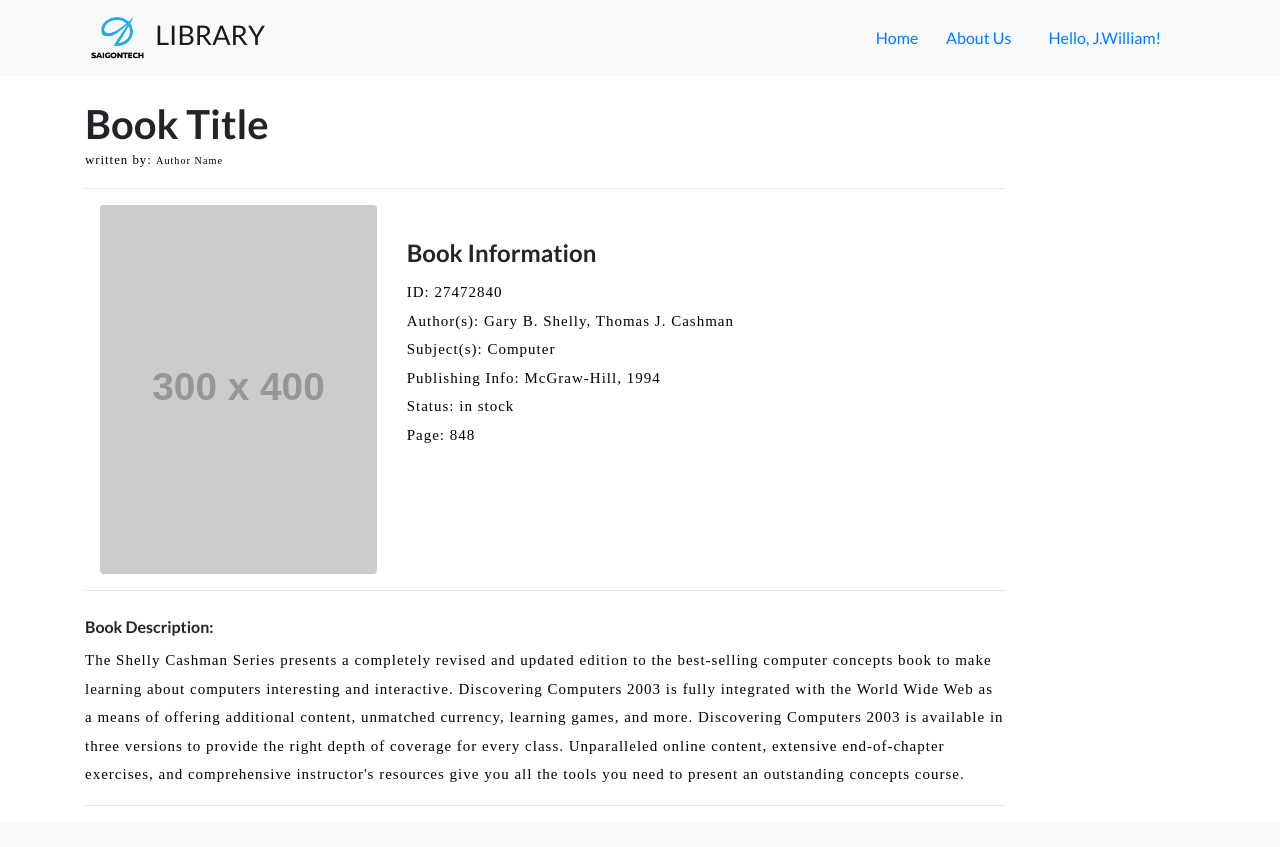
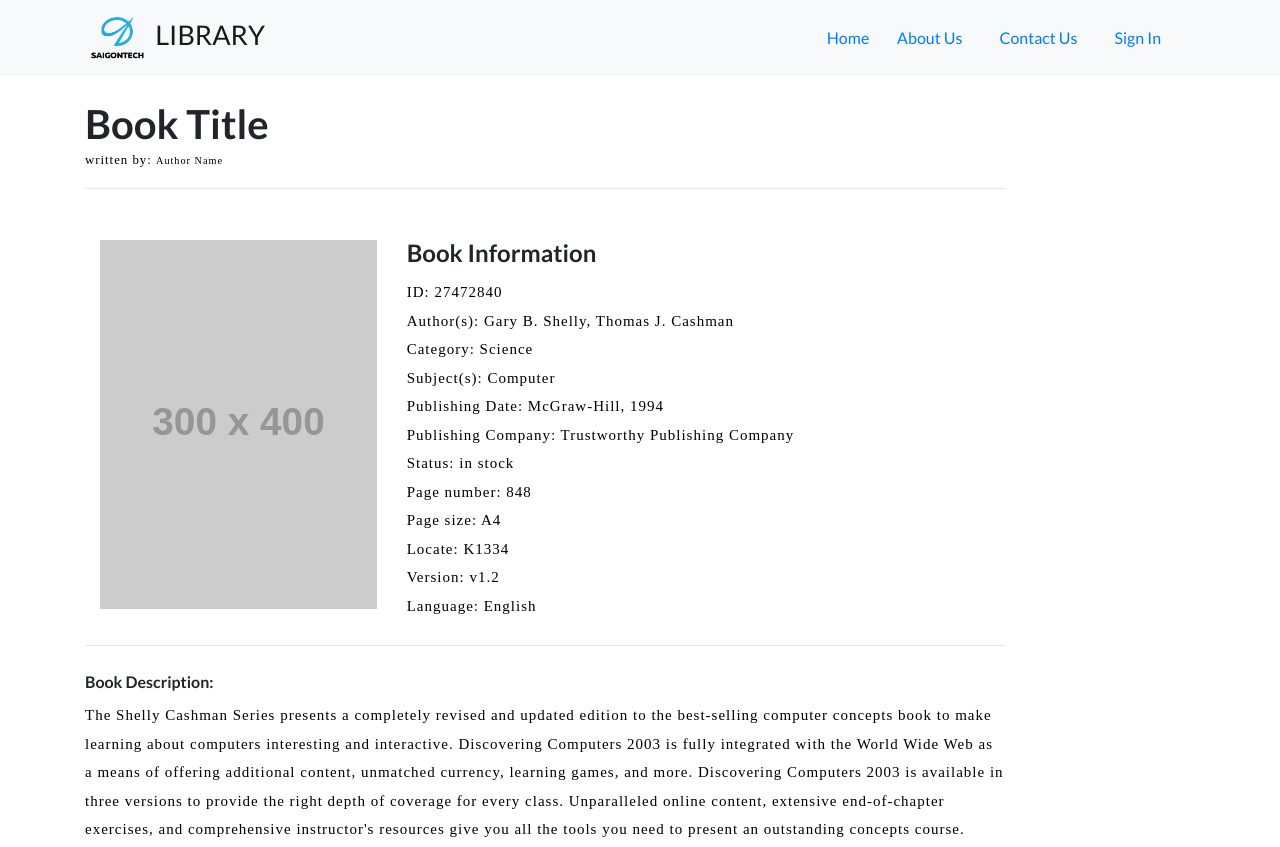
Before and after one commit to MinhTran1997/QuanLyThuVien, a website: page FrontEndUser/book-details.html in a window 1280 px wide. Shown: the top 847 px of the page. Drawn offline with nearby package versions, Linux system fonts and the light colour scheme; files that its build step writes are made by us from their sources; placeholder pictures from the web are drawn by us.

Commit message:
front-end user commited.

```diff
--- a/FrontEndUser/book-details.html
+++ b/FrontEndUser/book-details.html
@@ -46,7 +46,8 @@
             <ul class="nav ">
                 <li><a href="index.html">Home</a></li>&nbsp;&nbsp;&nbsp;&nbsp;&nbsp;&nbsp;&nbsp;&nbsp;&nbsp;
                 <li><a href="about.html">About Us</a></li>&nbsp;&nbsp;&nbsp;&nbsp;&nbsp;&nbsp;&nbsp;&nbsp;&nbsp;&nbsp;&nbsp;&nbsp;
-                <li><a href="# ">Hello, J.William! </a></li>&nbsp;&nbsp;&nbsp;&nbsp;&nbsp;&nbsp;&nbsp;&nbsp;&nbsp;&nbsp;&nbsp;
+                <li><a href="contact.html">Contact Us</a></li>&nbsp;&nbsp;&nbsp;&nbsp;&nbsp;&nbsp;&nbsp;&nbsp;&nbsp;&nbsp;&nbsp;&nbsp;
+                <li><a href="log-in.html">Sign In</a></li>&nbsp;&nbsp;&nbsp;&nbsp;&nbsp;&nbsp;&nbsp;&nbsp;&nbsp;&nbsp;&nbsp;
             </ul>
         </div>
     </nav>
@@ -76,16 +77,22 @@
 
                     <div class="row ">
                         <div class="col-lg-4 ">
-                            <img class="img-fluid rounded " src="http://placehold.it/300x400 " height="200 " width="300 " alt="book_image ">
+                            <img style="padding-top: 35px; padding-bottom: 20px" class="img-fluid rounded " src="http://placehold.it/300x400 " height="200 " width="300 " alt="book_image ">
                         </div>
                         <div class="col-lg-8 ">
                             <h4 class="mt-4 " style="padding-top: 10px; padding-bottom: 10px">Book Information</h4>
                             <p>ID: 27472840</p>
                             <p>Author(s): Gary B. Shelly, Thomas J. Cashman</p>
+                            <p>Category: Science</p>
                             <p>Subject(s): Computer</p>
-                            <p>Publishing Info: McGraw-Hill, 1994</p>
+                            <p>Publishing Date: McGraw-Hill, 1994</p>
+                            <p>Publishing Company: Trustworthy Publishing Company</p>
                             <p>Status: in stock</p>
-                            <p>Page: 848</p>
+                            <p>Page number: 848</p>
+                            <p>Page size: A4</p>
+                            <p>Locate: K1334</p>
+                            <p>Version: v1.2</p>
+                            <p>Language: English</p>
                         </div>
                     </div>
                 </div>
```
Also changed, not shown: FrontEndUser/about.html (+2 -17 lines), FrontEndUser/index.html (+2 -1 lines), FrontEndUser/log-in.html (+4 -3 lines), FrontEndUser/search-result.html (+2 -1 lines).
